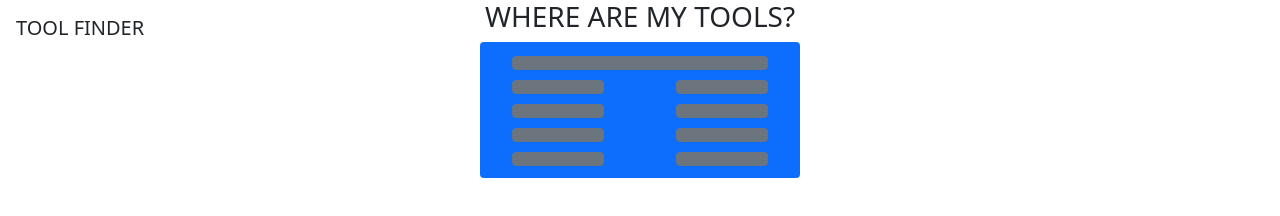
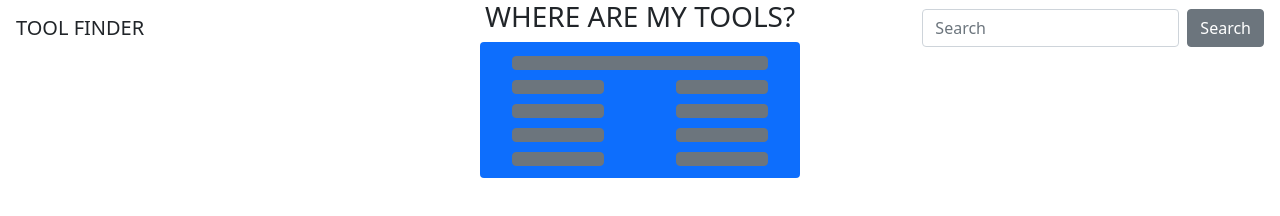
Before and after one commit to Bambonade/ToolboxApp, a plain HTML site: page index.html in a window 1280 px wide. Drawn offline with nearby package versions, Linux system fonts and the light colour scheme.

Commit message:
added search with no functionality

```diff
--- a/index.html
+++ b/index.html
@@ -17,6 +17,10 @@
 <div id="app">
     <nav class="navbar fixed-top px-3">
         <span class="navbar-brand">TOOL FINDER</span>
+        <form class="d-flex" role="search">
+            <input class="form-control me-2" type="search" placeholder="Search" aria-label="Search">
+            <button class="btn btn-secondary" type="submit">Search</button>
+        </form>
     </nav>
     <h3 class="text-center">WHERE ARE MY TOOLS?</h3>
     <add-To-Drawer-Modal title="Add to Drawer" id="addtodrawermodal"
```
